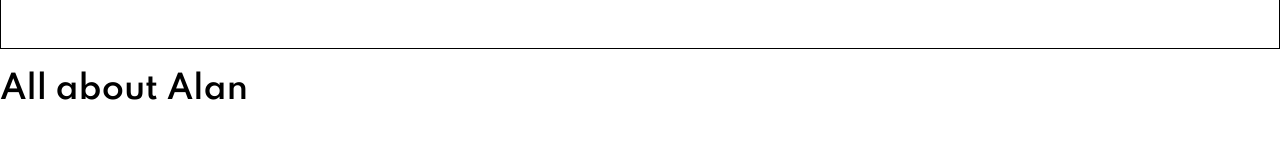
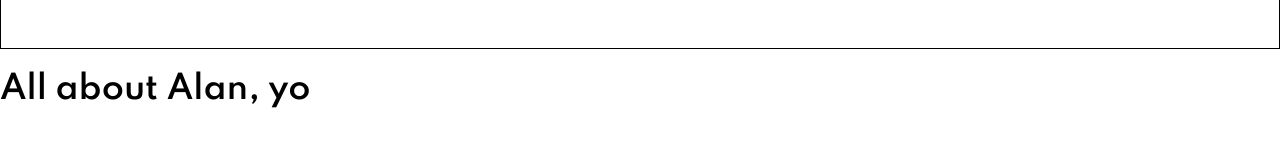
Before and after one commit to Alcode-Campgrounds/alcode-fe, a React (Create React App) app: page /about in a window 1280 px wide. Shown: the part 379-526 px from the top of the page. Built offline with nearby package versions, Linux system fonts and the light colour scheme; a web font is replaced by a local one.

Commit message:
this oughtta work

```diff
--- a/src/views/about/About.jsx
+++ b/src/views/about/About.jsx
@@ -3,7 +3,7 @@ import React from 'react'
 export default function About() {
     return (
         <div>
-            <h1>All about Alan</h1>
+            <h1>All about Alan, yo</h1>
         </div>
     )
 }
```
